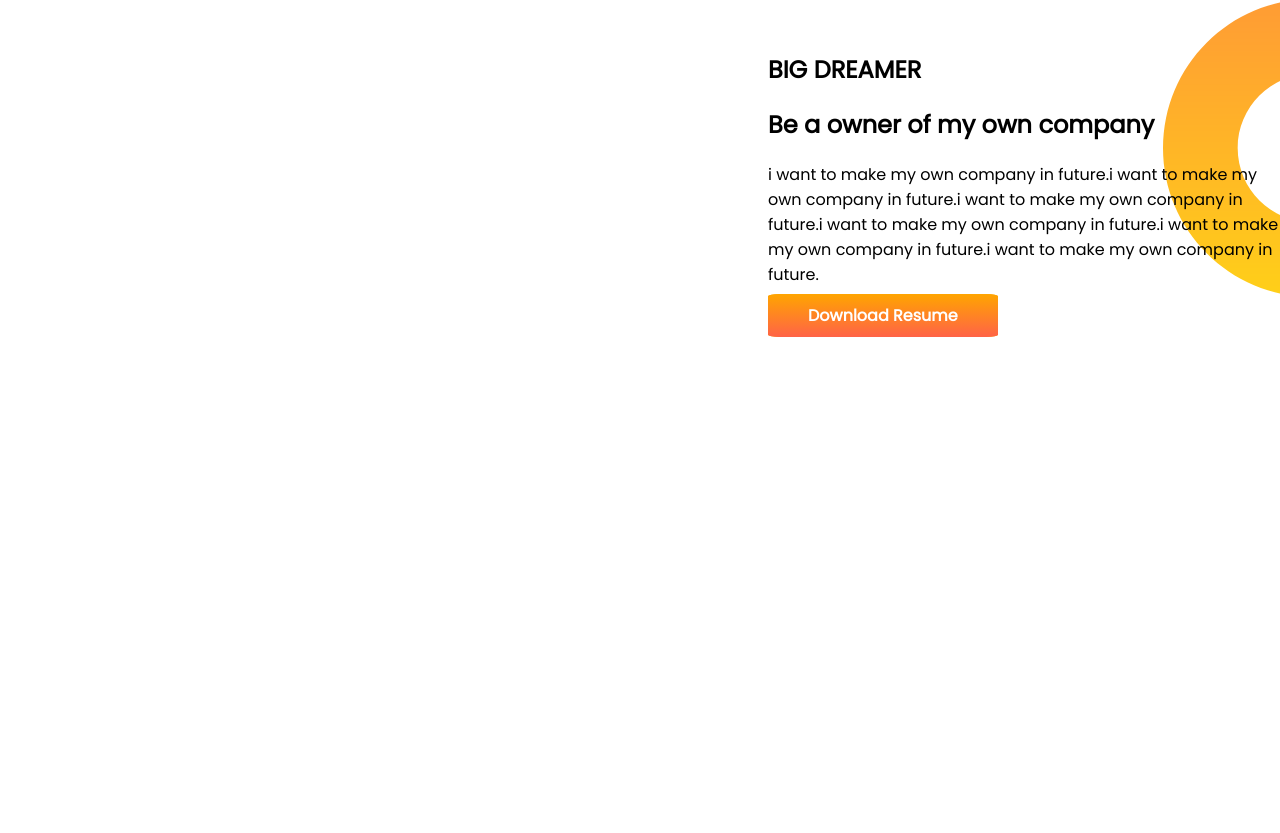
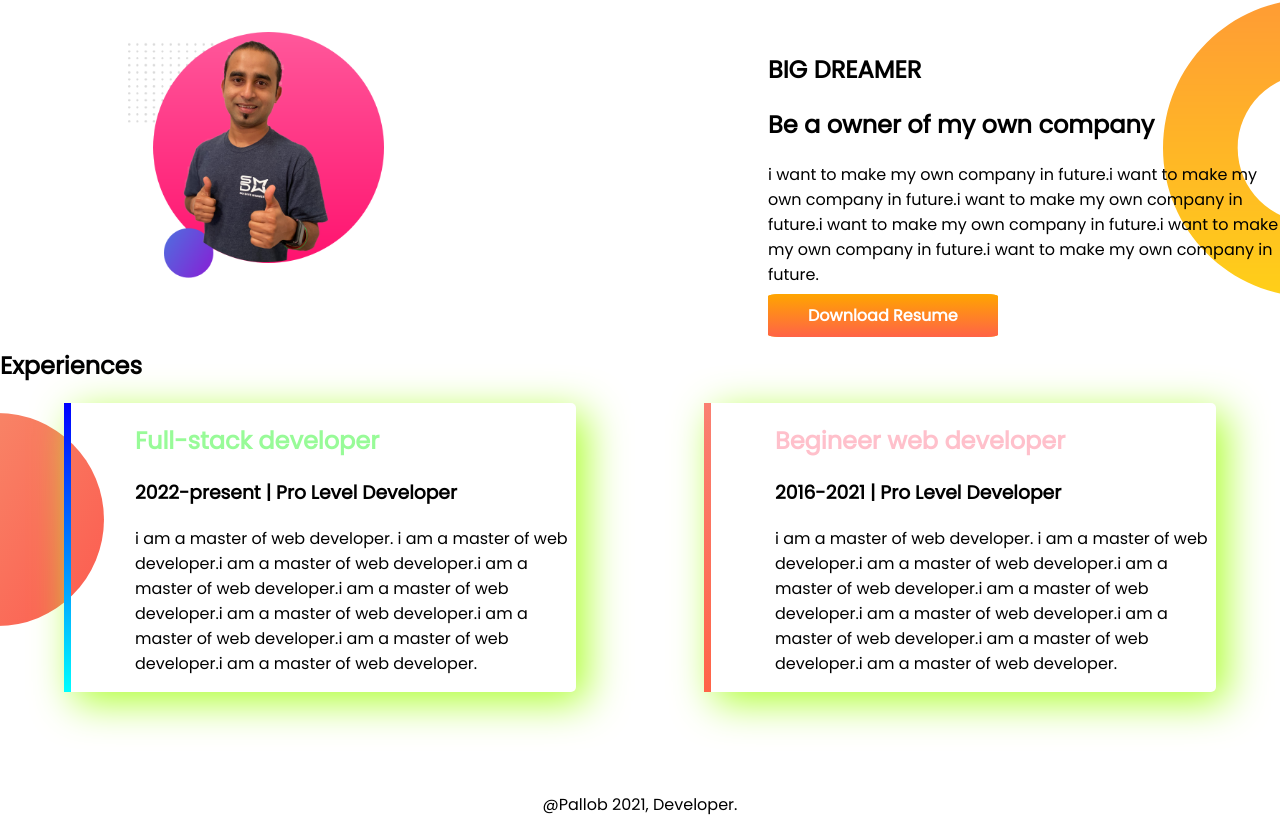
Before and after one commit to mdmahmudunnabi/developer-portfolio, a plain HTML site: page index.html in a window 1280 px wide. Shown: the part 480-1313 px from the top of the page. Before the commit the page ends 817 px from the top, so only its background shows below. Drawn offline with Linux system fonts and the light colour scheme.

Commit message:
full code

```diff
--- a/index.html
+++ b/index.html
@@ -13,7 +13,7 @@
 </head>
 
 <body>
-    <section class="top-banner">
+    <section class="top-banner flexible-container">
         <div class="half-width">
             <h1>Welcome to</h1>
             <h1><span class=name-color>Mahmudun Nabi Pallob's</span> World</h1>
@@ -31,7 +31,7 @@
             <img src="Nabi.png" alt="">
         </div>
     </section>
-    <section class="dream-big">
+    <section class="dream-big flexible-container">
         <div class="half-width">
             <img src="images/jhankar2.png" alt="">
         </div>
@@ -43,9 +43,33 @@
                 to make my own company in future.</p>
             <a class="link-button" target="_blank">Download Resume</a>
         </div>
-
     </section>
 
+
+    <section class="experience-area">
+        <h1>Experiences</h1>
+        <div class="flexible-container">
+            <div id="full-stuck" class="half-width-shadow">
+                <h2 class=name-color2>Full-stack developer</h2>
+                <h3> 2022-present | Pro Level Developer </h3>
+                <p>i am a master of web developer. i am a master of web developer.i am a master of web developer.i am a
+                    master
+                    of web developer.i am a master of web developer.i am a master of web developer.i am a master of web
+                    developer.i am a master of web developer.i am a master of web developer.</p>
+            </div>
+            <div id="web-developer" class="half-width-shadow">
+                <h2 class=name-color3>Begineer web developer</h2>
+                <h3> 2016-2021 | Pro Level Developer </h3>
+                <p>i am a master of web developer. i am a master of web developer.i am a master of web developer.i am a
+                    master
+                    of web developer.i am a master of web developer.i am a master of web developer.i am a master of web
+                    developer.i am a master of web developer.i am a master of web developer.</p>
+            </div>
+        </div>
+    </section>
+    <footer>
+        <p>@Pallob 2021, Developer.</p>
+    </footer>
 </body>
 
 </html>
--- a/style.css
+++ b/style.css
@@ -6,7 +6,7 @@ body{
     color: orange;
 }
 
-section{
+.flexible-container{
     display: flex;
 }
 
@@ -40,3 +40,47 @@ section{
     background-repeat: no-repeat;
     background-position: right;
 }
+
+.name-color2{
+    color: palegreen;
+}
+
+.name-color3{
+    color:pink
+}
+
+.half-width-shadow{
+    box-shadow: 10px 10px 40px greenyellow;
+    width: 40%;
+    margin-left: 5%;
+    margin-right: 5%;
+    padding-left: 5%;
+    border-radius: 5px;
+}
+
+.h2{
+    font-size: 40px;
+}
+
+.experience-area{
+    background-image: url(images/exp-bg.png) ;
+    background-repeat: no-repeat;
+    background-position: left;
+    margin-bottom: 100px;
+}
+
+#full-stuck{
+    border-image: linear-gradient(blue, cyan) ;
+    border-image-slice: 1;
+    border-left: 7px solid ;
+}
+
+#web-developer{
+    border-image: linear-gradient(salmon, tomato) ;
+    border-image-slice: 1;
+    border-left: 7px solid ;
+}
+
+footer p{
+    text-align: center;
+}
```
Also changed, not shown: images/exp-bg.png (added), images/jhankar.png (added), images/jhankar2.png (added), images/my-bg.png (added), images/my-bg2.png (added), images/top-banner.png (added).
